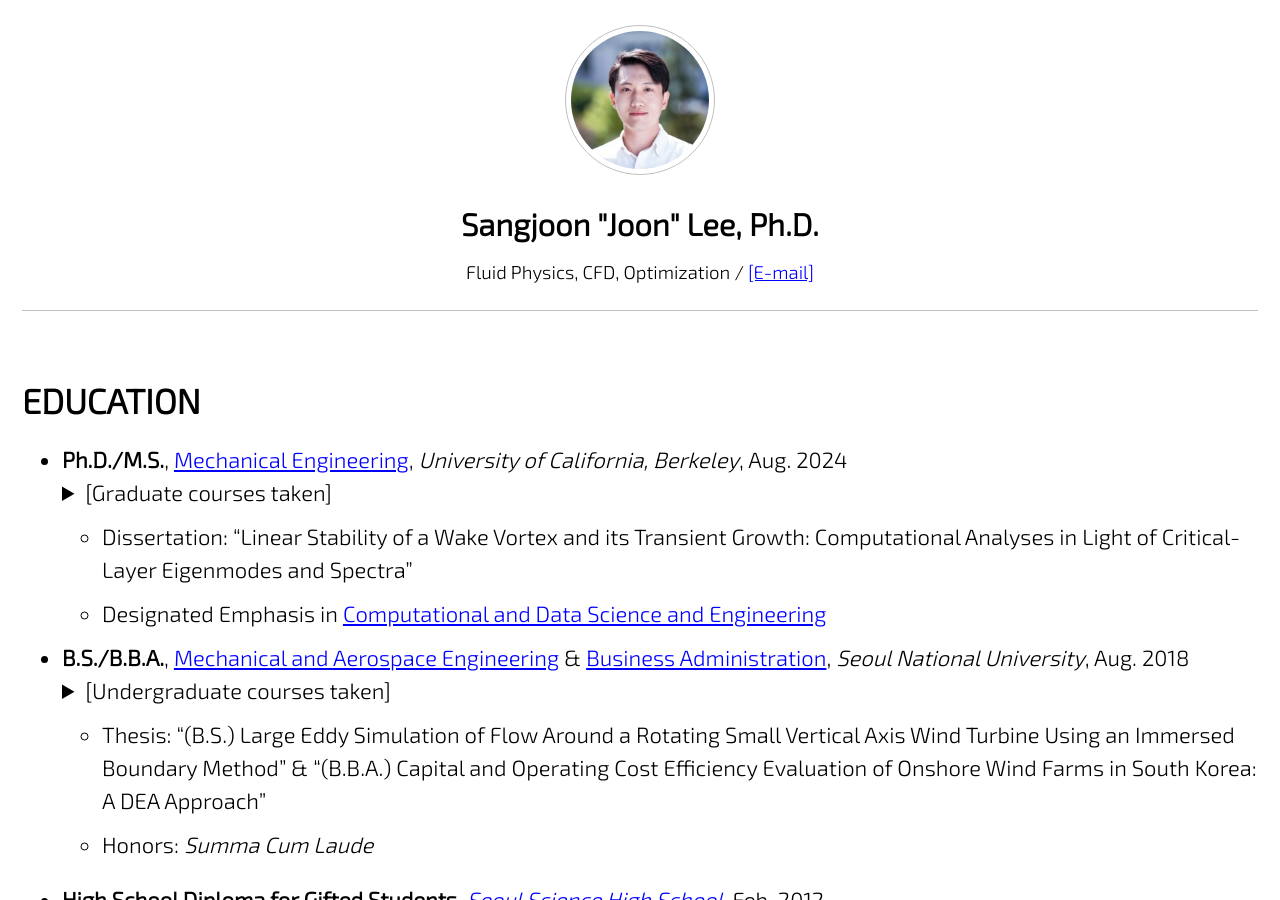
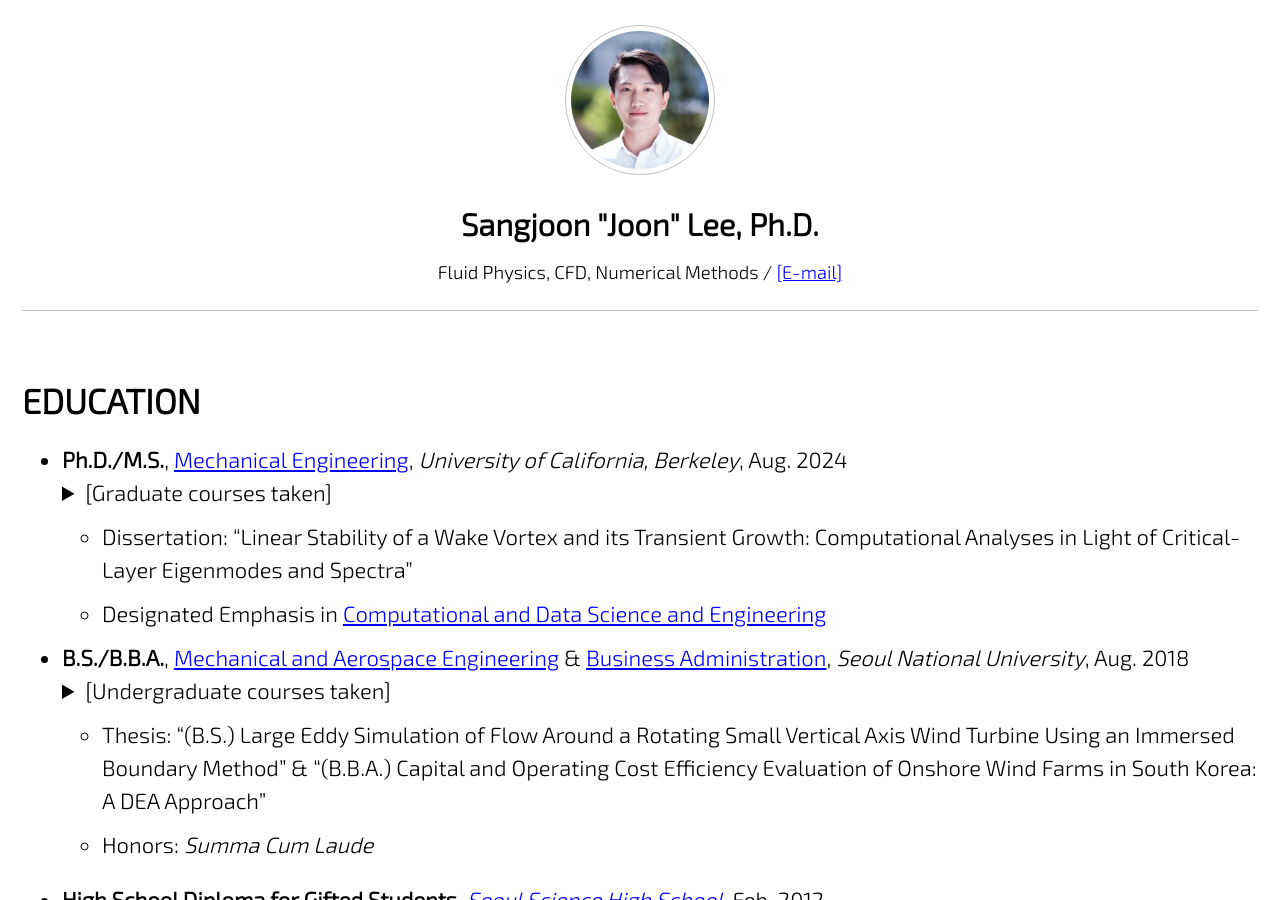
Before and after one commit to jun9303/jun9303.github.io, a Jekyll site: the page built from _pages/about_me.md, in a window 1280 px wide and 900 px high, scrolled down 321 px. Built offline with Jekyll 4.4.1, drawn with Linux system fonts in a browser that asks for light colours; cached includes are drawn as plain includes; nearby versions of some CDN libraries.

Commit message:
Profile Updated 071324

```diff
--- a/_pages/about_me.md
+++ b/_pages/about_me.md
@@ -10,7 +10,7 @@ feature_row:
   - image_path: assets/images/bio-photo-sjlee-200x200.png
     alt: "profile image"
     title: 'Sangjoon "Joon" Lee, Ph.D.'
-    excerpt: "Fluid Physics, CFD, Optimization / [[E-mail]](mailto:sangjoonlee@berkeley.edu)"
+    excerpt: "Fluid Physics, CFD, Numerical Methods / [[E-mail]](mailto:sangjoonlee@berkeley.edu)"
 ---
 
 {% include feature_row type="center" %}
```
